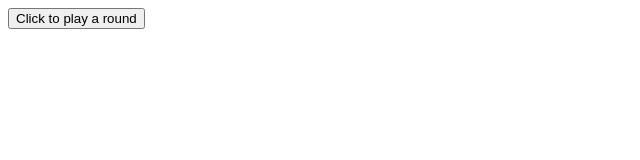
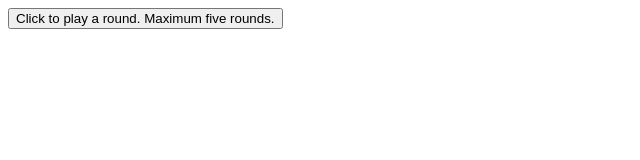
Before and after one commit to Selbl/RockPaperScissors, a plain HTML site: page index.html in a window 1280 px wide. Shown: the whole page, without its empty margins (0-640 px from the left). Drawn offline with Linux system fonts and the light colour scheme.

Commit message:
Specified number of rounds and added page title

```diff
--- a/index.html
+++ b/index.html
@@ -2,10 +2,10 @@
 <html>
 <head>
   <meta charset="UTF-8">
-  <title>Page Title</title>
+  <title>Rock Paper Scissors for Five Rounds!</title>
 </head>
 <body>
-  <button id="btnPlayRound">Click to play a round</button>
+  <button id="btnPlayRound">Click to play a round. Maximum five rounds.</button>
   <div id = "scoreKeeping">
     <p id = "roundResult"> </p>
     <p id="humanScore"> </p>
```
